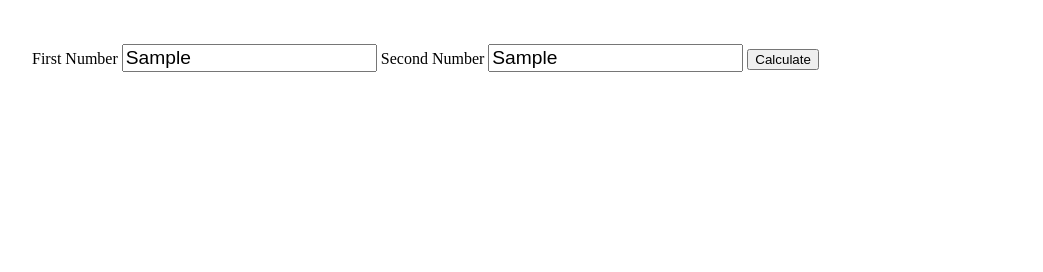
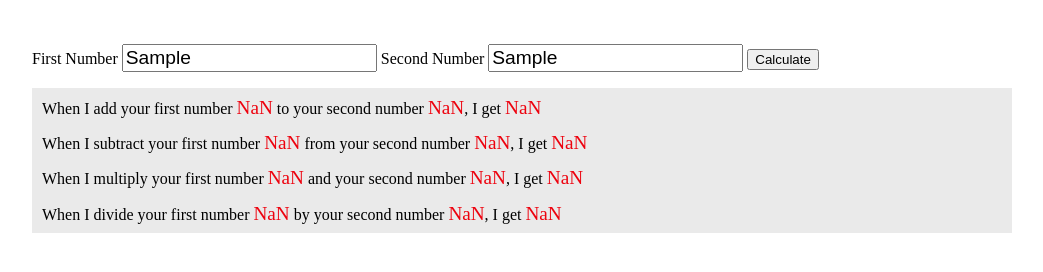
Before and after one commit to nsaudi/calculator-hw, a plain HTML site: page index.html in a window 1280 px wide. Both pictures are taken after typing "Sample", "Sample" into the empty fields and a click on the button "Calculate". Shown: the part 68-340 px from the top of the page, without its empty margins (118-1161 px from the left). Drawn offline with nearby package versions, Linux system fonts and the light colour scheme.

Commit message:
Fixed js

```diff
--- a/calc.css
+++ b/calc.css
@@ -81,10 +81,20 @@ html, body {
 
 .calc-container {
     display: none;
+    padding: 10px;
 }
 
 #results.show {
     display: block;
+}
+
+span {
+    color: #ed020e;
+    font-size: 1.2em;
+}
+
+#results {
+    background-color: #eaeaea;
 }
 
 
@@ -97,3 +107,6 @@ html, body {
 @media(min-width: 729px) {
     /* Any adjustments for desktop and larger go here. Note these styles will be applied to anything 729px or larger -- so desktop */
 }
+
+
+}
--- a/calc.js
+++ b/calc.js
@@ -1,5 +1,6 @@
 $(document).ready(function () {
 	$("#button").on("click", function (e) {
+
 		e.preventDefault();
 
 		var x = parseFloat($("#x").val());
@@ -18,7 +19,7 @@ $(document).ready(function () {
 		$(".x").text(x);
 		$(".y").text(y);
 
-		$('#results').addClass(".show");
+		$('#results').addClass("show");
 
 	});
 
@@ -39,4 +40,3 @@ function multiply(a, b) {
 function divide(a, b) {
 	return a / b;
 }
-}
```
Also changed, not shown: index.html (+1 -1 lines).
